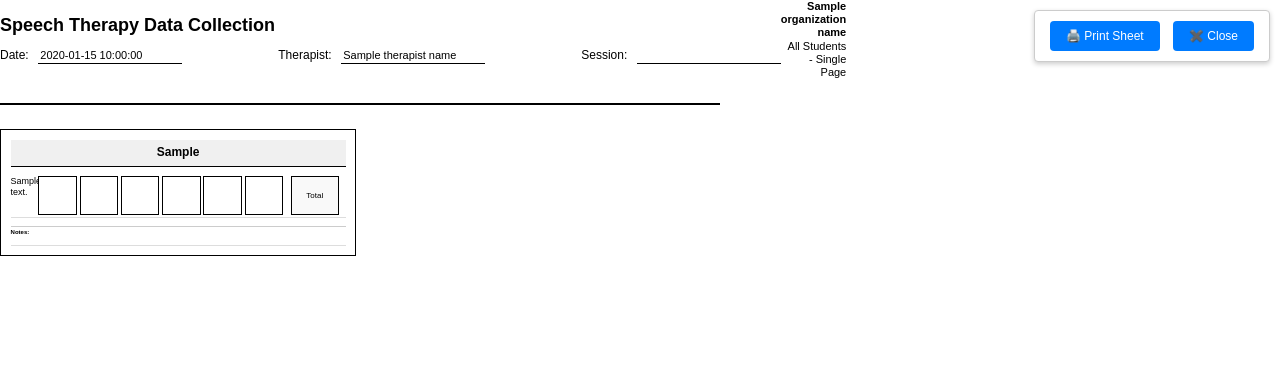
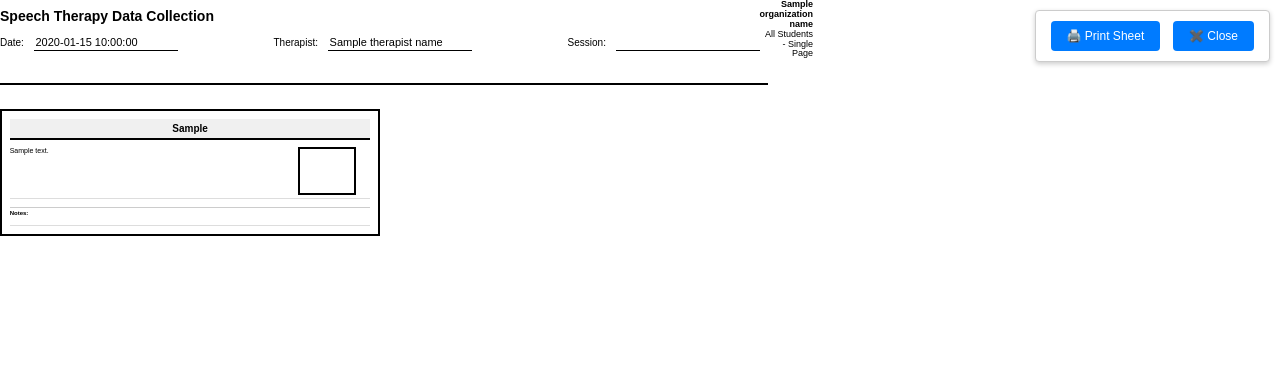
Before and after one commit to sethmansur/Session-notes, a Flask app: template templates/print_sheet.html in a window 1280 px wide. Shown: the top 390 px of the page. Run offline with Flask 3, Linux system fonts and the light colour scheme; the template is opened without the code that fills it: most values are stand-ins (such as "Sample title", 1, 10 or a date in 2020); parts of the project's set-up code (start-up, migrations or seed data) failed here and were passed over.

Commit message:
Adjust print layout and font sizes for better readability
Update CSS in templates/print_sheet.html to reduce margins, decrease font sizes, and adjust element sizing to fit more content per page, including consolidating tick boxes per objective.

Replit-Commit-Author: Agent
Replit-Commit-Session-Id: d0a52f07-fa20-49c4-a4ba-d26b0890f3ca
Replit-Commit-Checkpoint-Type: intermediate_checkpoint
Replit-Commit-Screenshot-Url: https://storage.googleapis.com/screenshot-production-us-central1/cd4b8836-b17c-4834-badd-b6d676235031/d0a52f07-fa20-49c4-a4ba-d26b0890f3ca/QyehLHM

```diff
--- a/templates/print_sheet.html
+++ b/templates/print_sheet.html
@@ -8,7 +8,7 @@
         /* Print-optimized CSS */
         @page {
             size: letter portrait;
-            margin: 0.5in;
+            margin: 0.25in;
         }
 
         @media print {
@@ -24,16 +24,16 @@
 
         body {
             font-family: Arial, sans-serif;
-            font-size: 12px;
-            line-height: 1.2;
+            font-size: 10px;
+            line-height: 1.1;
             color: #000;
             background: white;
         }
 
         .page {
-            width: 7.5in; /* 8.5" - 1" margins */
+            width: 8in; /* 8.5" - 0.5" margins */
             height: auto; /* Let content determine height */
-            /* Removed page breaks and min-height to prevent blank pages */
+            /* Narrow margins for maximum space usage */
         }
 
         /* Header Section */
@@ -47,13 +47,13 @@
         }
 
         .header h1 {
-            font-size: 18px;
+            font-size: 14px;
             font-weight: bold;
         }
 
         .header-info {
             text-align: right;
-            font-size: 11px;
+            font-size: 9px;
         }
 
         .header-fields {
@@ -85,21 +85,22 @@
             height: auto;
         }
 
-        /* Individual Student Panel - Optimized */
+        /* Individual Student Panel - Expanded */
         .student-panel {
-            border: 1px solid #000;
-            padding: 0.1in;
+            border: 2px solid #000;
+            padding: 0.08in;
             break-inside: avoid;
-            font-size: 9px;
+            font-size: 7px;
+            height: auto;
         }
 
         .student-name {
-            font-size: 12px;
+            font-size: 10px;
             font-weight: bold;
             text-align: center;
-            padding: 0.06in;
-            border-bottom: 1px solid #000;
-            margin-bottom: 0.1in;
+            padding: 0.04in;
+            border-bottom: 2px solid #000;
+            margin-bottom: 0.08in;
             background: #f0f0f0;
         }
 
@@ -120,43 +121,21 @@
 
         .objective-text {
             flex: 1;
-            font-size: 9px;
+            font-size: 7px;
             padding-right: 0.05in;
-            line-height: 1.2;
-            max-width: calc(100% - 3.2in); /* Reserve space for boxes */
+            line-height: 1.1;
+            word-wrap: break-word;
+            max-width: calc(100% - 0.8in); /* Reserve space for single box */
         }
 
-        .objective-text.long {
-            font-size: 8px;
-        }
-
-        /* Tick Boxes - Optimized sizing */
-        .tick-boxes {
-            display: flex;
-            flex-wrap: wrap;
-            gap: 0.03in;
-            min-width: 2.8in;
-        }
-
-        .tick-box {
-            width: 0.4in;
-            height: 0.4in;
-            border: 1px solid #000;
+        /* Single Count Box per objective */
+        .count-box {
+            width: 0.6in;
+            height: 0.5in;
+            border: 2px solid #000;
             display: inline-block;
             background: white;
-        }
-
-        /* Total Column */
-        .total-box {
-            width: 0.5in;
-            height: 0.4in;
-            border: 1px solid #000;
             margin-left: 0.05in;
-            display: inline-block;
-            background: #f9f9f9;
-            text-align: center;
-            font-size: 8px;
-            line-height: 0.4in;
         }
 
         /* Notes area - Compact */
@@ -259,30 +238,15 @@
                 <div class="student-name">{{ student.first_name }}</div>
 
                 <div class="objectives-list">
-                    {% for objective in student.objectives[:3] %}
+                    {% for objective in student.objectives %}
                     <div class="objective-row">
-                        <div class="objective-text{% if objective.objective_text|length > 30 %} long{% endif %}"
-                             title="{{ objective.objective_text }}">
-                            {% if objective.objective_text|length > 40 %}
-                                {{ objective.objective_text[:37] }}...
-                            {% else %}
-                                {{ objective.objective_text }}
-                            {% endif %}
+                        <div class="objective-text" title="{{ objective.objective_text }}">
+                            {{ objective.objective_text }}
                         </div>
-                        <div class="tick-boxes">
-                            {% for i in range(6) %}
-                            <div class="tick-box"></div>
-                            {% endfor %}
-                            <div class="total-box">Total</div>
-                        </div>
+                        <div class="count-box"></div>
                     </div>
                     {% endfor %}
 
-                    {% if student.objectives|length > 3 %}
-                    <div style="font-size: 6px; color: #666; font-style: italic; margin-top: 0.02in;">
-                        +{{ student.objectives|length - 3 }} more goals
-                    </div>
-                    {% endif %}
                 </div>
 
                 <!-- Notes area -->
```
Also changed, not shown: 1 other file.
